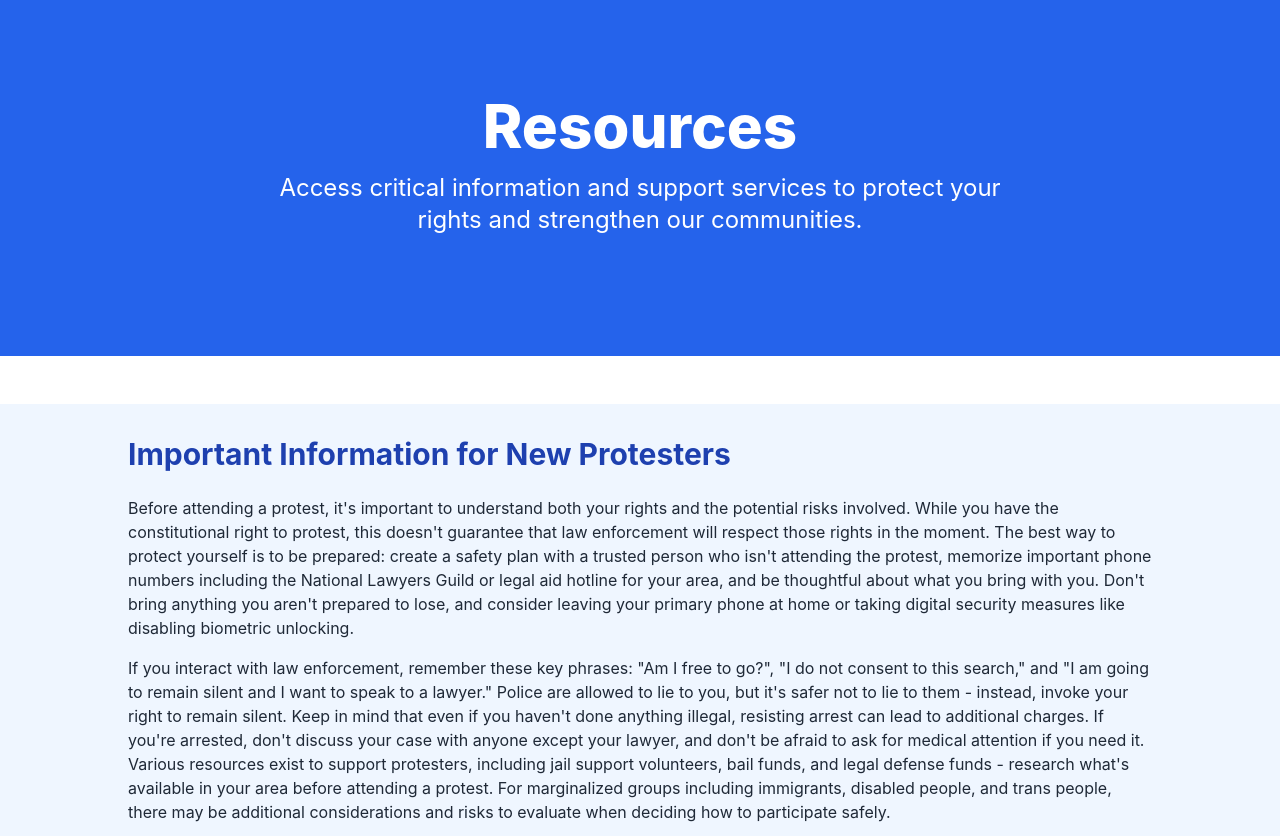
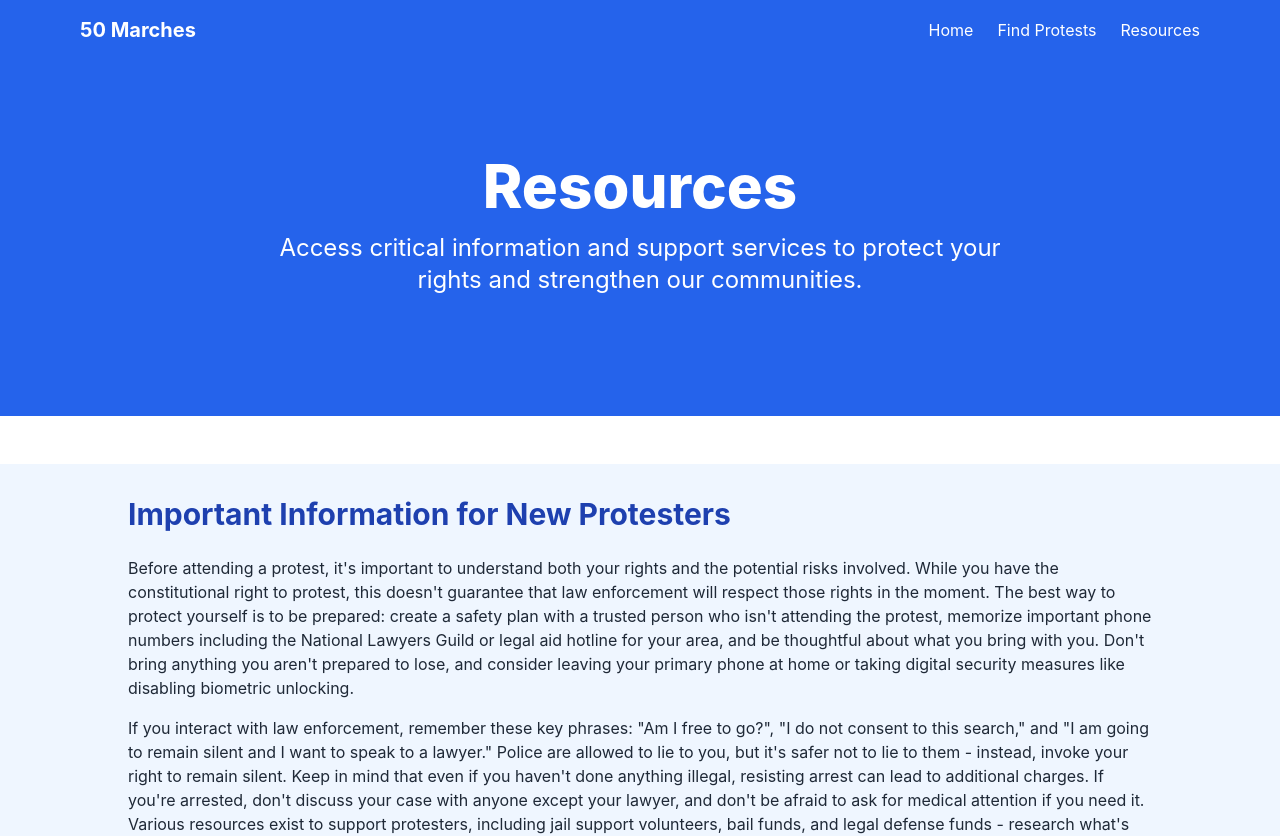
Before and after one commit to 50501directory/50marches, a React (Create React App) app: page /resources in a window 1280 px wide. Shown: the top 836 px of the page. Built offline with nearby package versions, Linux system fonts and the light colour scheme; no server answers; the HTML template or start-up script is replaced by a standard one.

Commit message:
adding adding a header

```diff
--- /dev/null
+++ b/src/components/Header.jsx
@@ -0,0 +1,27 @@
+import React from "react";
+import { Link } from "react-router-dom";
+
+export function Header() {
+  return (
+    <header className="bg-blue-600 text-white py-4">
+      <nav className="max-w-6xl mx-auto px-4">
+        <div className="flex flex-wrap items-center justify-between">
+          <Link to="/" className="text-xl font-bold hover:text-blue-100">
+            50 Marches
+          </Link>
+          <div className="flex gap-6">
+            <Link to="/" className="hover:text-blue-100">
+              Home
+            </Link>
+            <Link to="/map" className="hover:text-blue-100">
+              Find Protests
+            </Link>
+            <Link to="/resources" className="hover:text-blue-100">
+              Resources
+            </Link>
+          </div>
+        </div>
+      </nav>
+    </header>
+  );
+}
--- a/src/pages/fiftymarches-landing-page.jsx
+++ b/src/pages/fiftymarches-landing-page.jsx
@@ -35,7 +35,7 @@ export default function FiftyMarchesLandingPage() {
                   Organize a Protest
                 </Button>
               </a>
-              <a href="./protest-map">
+              <a href="./map">
                 <Button
                   variant="default"
                   size="lg"
--- a/src/pages/protest-map.jsx
+++ b/src/pages/protest-map.jsx
@@ -1,10 +1,14 @@
 import { ProtestMap } from '../components/protest-map';
+import { Header } from '../components/Header';
 
 export default function ProtestMapPage() {
   return (
-    <div className="min-h-screen p-8">
-      <h1 className="text-3xl font-bold mb-4">Protest Locations</h1>
-      <ProtestMap showTable={true} />
+    <div className="min-h-screen">
+      <Header />
+      <div className="p-8">
+        <h1 className="text-3xl font-bold mb-4">Protest Locations</h1>
+        <ProtestMap showTable={true} />
+      </div>
     </div>
   );
 }
--- a/src/pages/resources.jsx
+++ b/src/pages/resources.jsx
@@ -2,6 +2,7 @@ import React, { useState, useEffect, useRef } from 'react';
 import { motion } from "framer-motion";
 import { Button } from "../components/ui/button";
 import * as XLSX from 'xlsx';
+import { Header } from '../components/Header';
 
 export default function ResourcesPage() {
   const [resources, setResources] = useState({
@@ -132,6 +133,8 @@ export default function ResourcesPage() {
   );
 
   return (
+    <>
+      <Header />
       <main className="min-h-screen text-gray-800 bg-gradient-to-br from-white to-blue-50 overflow-hidden">
         {/* Hero Section */}
         <section className="relative p-8 text-center bg-blue-600">
@@ -808,5 +811,6 @@ export default function ResourcesPage() {
           </div>
         </footer>
       </main>
+    </>
   );
 }
```
Also changed, not shown: src/index.html (added, +22 -0 lines). Lines whose indentation alone changed are shown as unchanged.
